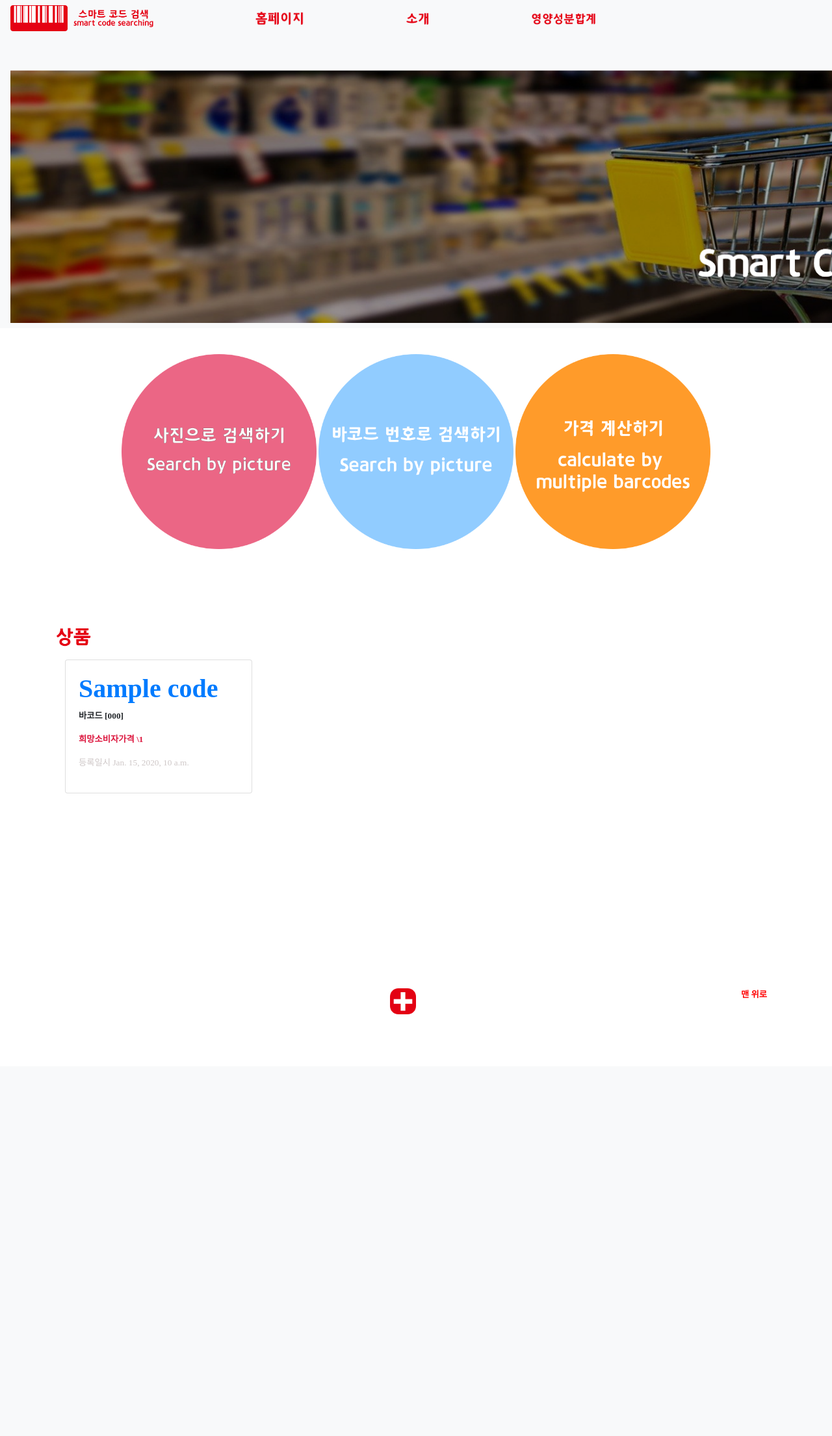
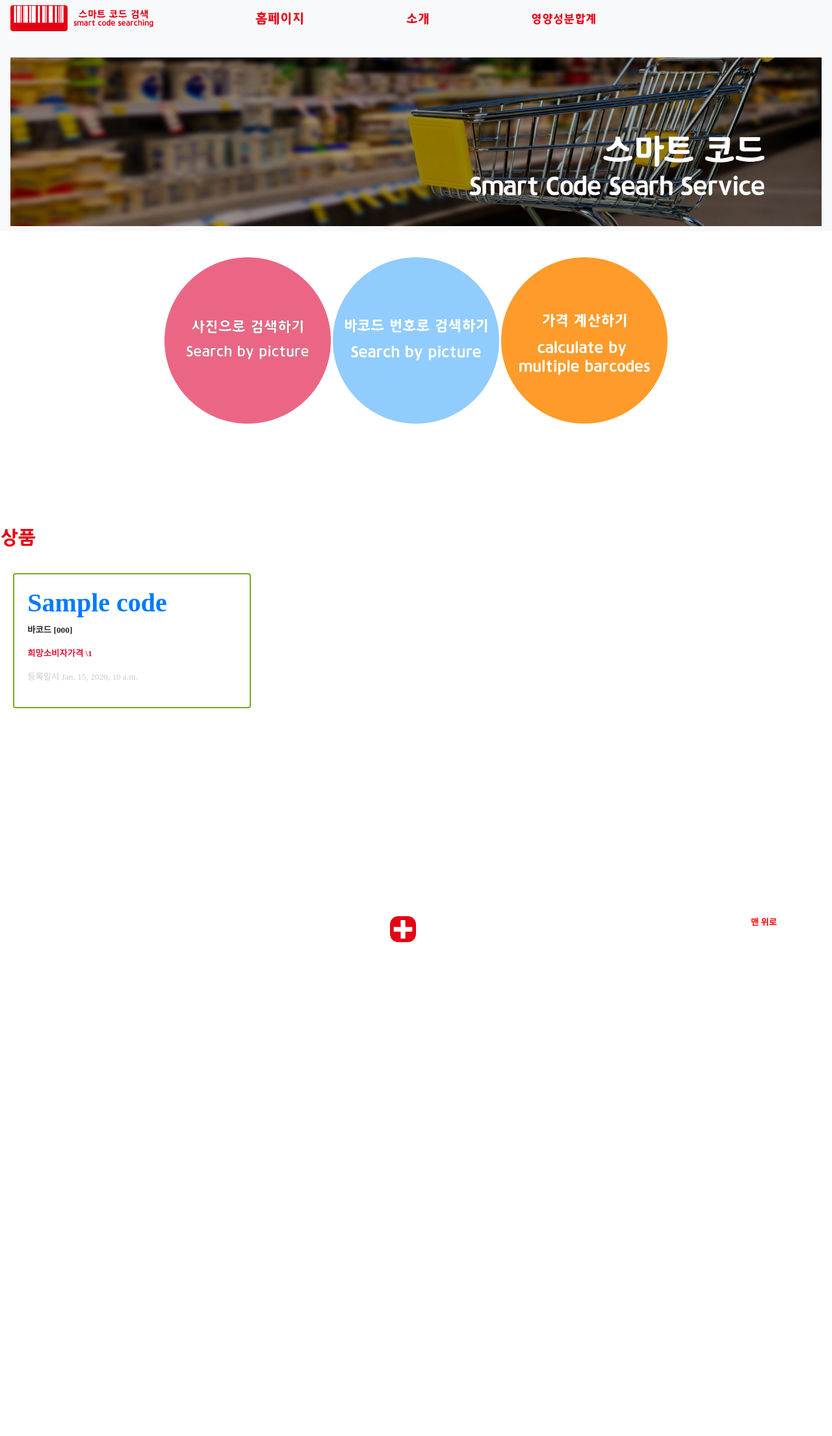
Before and after one commit to lmh0812/hackathon_project, a Django app: page /home in a window 1280 px wide; the page is wider, and only the part inside the window is pictured. Shown: that part at 65% size. Before the commit the page ends 1561 px from the top of that part, so only its background shows below. Run offline with Django 3.2, Linux system fonts and the light colour scheme; tables that the repository leaves empty hold one stand-in row (values such as "Sample post"); some libraries are stand-ins or nearby versions.

Commit message:
Create reactive web

```diff
--- a/main/templates/blog/base.html
+++ b/main/templates/blog/base.html
@@ -9,7 +9,27 @@
         <script src="https://cdn.jsdelivr.net/npm/popper.js@1.16.0/dist/umd/popper.min.js" integrity="sha384-Q6E9RHvbIyZFJoft+2mJbHaEWldlvI9IOYy5n3zV9zzTtmI3UksdQRVvoxMfooAo" crossorigin="anonymous"></script>
         <script src="https://stackpath.bootstrapcdn.com/bootstrap/4.5.0/js/bootstrap.min.js" integrity="sha384-OgVRvuATP1z7JjHLkuOU7Xw704+h835Lr+6QL9UvYjZE3Ipu6Tp75j7Bh/kR0JKI" crossorigin="anonymous"></script>
 
+        <style>
+          .container {
+              width:100vw;
+              height:100vh;
+          }
+          img {
+            max-width: 100%;
+            height: auto !important;
+          }
+        </style>
 
+        <style type="text/css">
+
+          body {
+            font-family:'고딕';
+                  font-size:10pt;
+            }
+
+        </style>
+    </head>
+    <body>
       <nav class="navbar navbar-light bg-light">
 
         <a href="{% url 'main:index' %}"><img src= "/static/img/logo.png" alt="로고"width="220"  ></img></a>
@@ -25,15 +45,7 @@
             <button class="btn btn-outline-success my-2 my-sm-0" type="submit">Search</button> -->
           </form>
         </nav>
-              <style type="text/css">
-
-                body {
-                  font-family:'고딕';
-                  font-size:10pt;
-                }
-
-                </style>
-    </head>
+    </body>
 </html>
 
     {% block content %}
--- a/main/templates/home.html
+++ b/main/templates/home.html
@@ -7,17 +7,29 @@
     <meta charset="UTF-8">
     <meta name="viewport" content="width=device-width, initial-scale=1.0">
     <title>제품목록</title>
+    <style>
+        .col-md-4 {
+            float: left;
+            max-width: 100%;
+        }
+        .card {
+            height: 100%;
+            margin: 5%;
+            border: 2px solid #73AD21;
+        }
+    </style>
 </head>
+
 
 <body>
     <br><br>
-    <div class="container">
         <center>
-        <div><a href="{% url 'main:upload_image'%}"><img src= "/static/img/photosc.png"  alt="이미지 업로드"width="300"  ></img></a>
-        <a href="{% url 'main:upload_code' %}"><img src= "/static/img/codesc.png"   alt="이미지 업로드"width="300" ></img></a>
-        <a href="{% url 'main:result' %}"><img src= "/static/img/sumsc.png"  alt="이미지 업로드"width="300"  ></img></a></div>
+        <a href="{% url 'main:upload_image'%}"><img src= "/static/img/photosc.png"  alt="이미지 업로드" style="max-width: 20%; height:auto;" ></img></a>
+        <a href="{% url 'main:upload_code' %}"><img src= "/static/img/codesc.png"   alt="이미지 업로드" style="max-width: 20%; height:auto;" ></img></a>
+        <a href="{% url 'main:result' %}"><img src= "/static/img/sumsc.png"  alt="이미지 업로드" style="max-width: 20%; height:auto;" ></img></a>
         </center>
 
+    <br><br>
     <br><br>
     <br><br>
     <br><br>
@@ -27,9 +39,9 @@
     <div class="row">
     {% if code_list %}
         {% for codes in code_list %}
-        <div class="col-md-4">
-            <div class="container">
-                <div class="card" style="width: 18rem;">
+            <div class="col-md-4" >
+                <div class="containers">
+                    <div class="card" >
                     <div class="card-body">
                     <h1 style="font-weight:bold; color:black"><a href="{% url 'main:product_detail' codes.code %}">{{ codes.name }}</a></h1>
                     <p style="font-weight:bold">바코드 [{{ codes.code }}]</p>
@@ -58,7 +70,7 @@
     <center>
     <a href="{% url 'main:data_list' %}"><img src= "/static/img/data.png" alt="데이터베이스"width="40"  ></img></a>
     </center>
-    <br><br><br><br>
+
 </body>
 </html>
 
--- a/main/views.py
+++ b/main/views.py
@@ -15,7 +15,7 @@ def index(request):
     return render(request, 'index.html')
 
 def home(request):
-    code_list = Bar_code.objects.order_by('-pub_date')[:]
+    code_list = Bar_code.objects.order_by('-pub_date')[:9]
     return render(request, 'home.html', {'code_list':code_list})
 
 def product_detail(request, data_code):
```
Also changed, not shown: main/templates/data_list.html (+12 -1 lines), main/templates/introduce.html (+13 -2 lines), 1 other file. Lines whose indentation alone changed are shown as unchanged.
